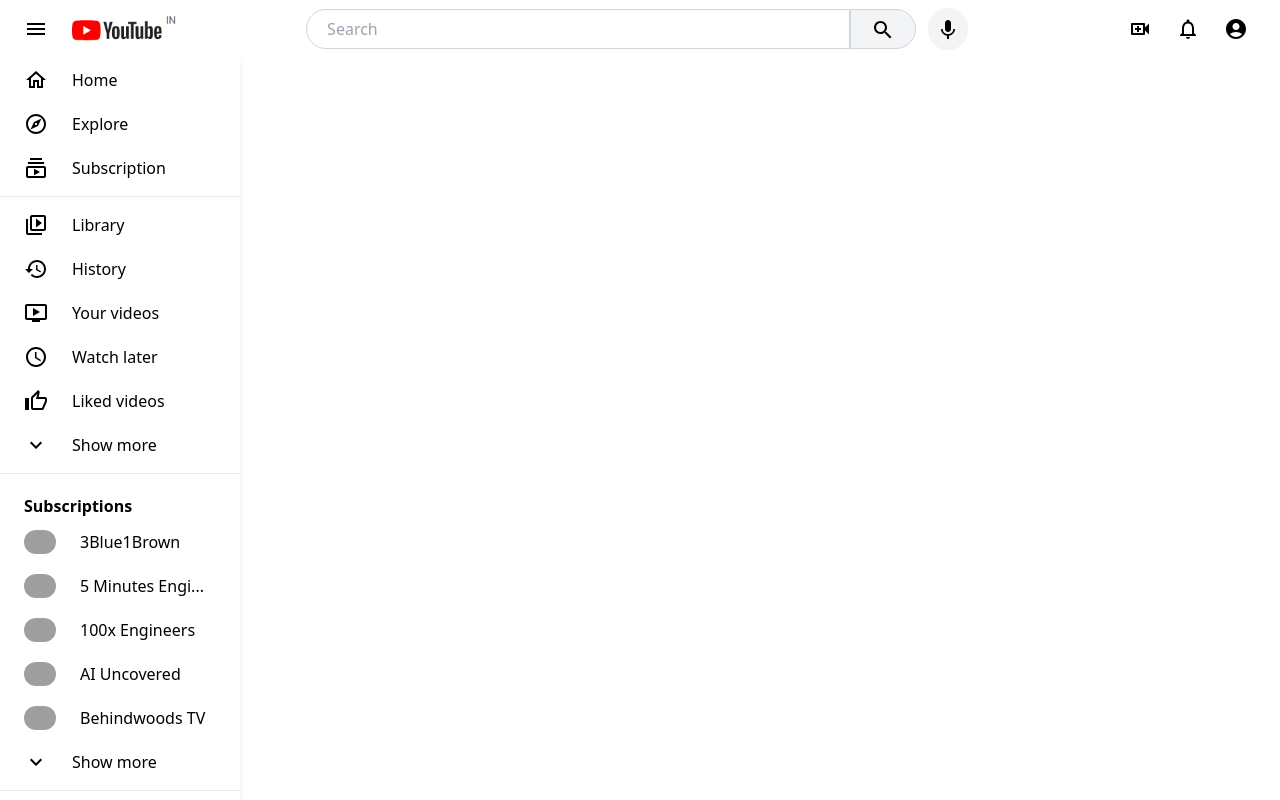
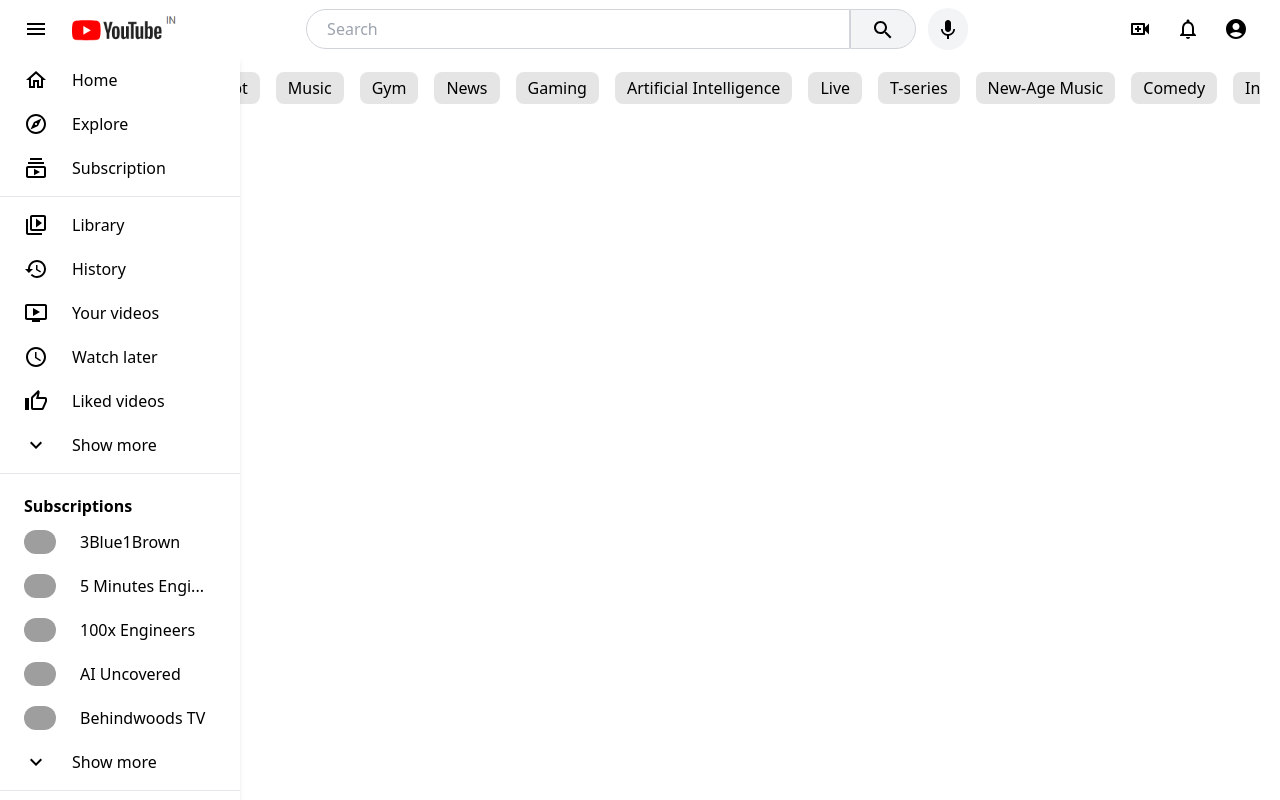
Before and after one commit to sahaya-cyril/Youtube-Clone, a React (Create React App) app: page / in a window 1280 px wide. Built offline with nearby package versions, Linux system fonts and the light colour scheme; grey boxes are pictures that could not be loaded.

Commit message:
YouTube: Created filter button videos list

```diff
--- a/src/App.css
+++ b/src/App.css
@@ -16,4 +16,15 @@
   .scrollbar:hover::-webkit-scrollbar-thumb {
     background-color: rgb(184, 184, 184) !important;
   }
+
+  /* Hide scrollbar for Chrome, Safari and Opera */
+  .no-scrollbar::-webkit-scrollbar {
+    display: none;
+  }
+
+  /* Hide scrollbar for IE, Edge and Firefox */
+  .no-scrollbar {
+    -ms-overflow-style: none; /* IE and Edge */
+    scrollbar-width: none; /* Firefox */
+  }
 }
--- a/src/components/Body/Body.js
+++ b/src/components/Body/Body.js
@@ -1,10 +1,12 @@
 import React from "react";
 import Sidebar from "../SideBar/Sidebar";
+import { Outlet } from "react-router-dom";
 
 const Body = () => {
   return (
     <div>
       <Sidebar />
+      <Outlet />
     </div>
   );
 };
--- /dev/null
+++ b/src/components/FilterVideos/FilterButton.js
@@ -0,0 +1,9 @@
+import React from "react";
+
+const FilterButton = ({ name }) => {
+  return (
+    <button className="m-2 py-1 px-3 rounded-lg bg-neutral-200">{name}</button>
+  );
+};
+
+export default FilterButton;
--- /dev/null
+++ b/src/components/FilterVideos/FiltersList.js
@@ -0,0 +1,17 @@
+import React from "react";
+import FilterButton from "./FilterButton";
+import { filterButtons } from "../../utils/constants/constants";
+
+const FiltersList = () => {
+  return (
+    <div className="flex overflow-x-scroll no-scrollbar">
+      <div className="flex-shrink-0">
+        {filterButtons.map((btnName, index) => {
+          return <FilterButton key={index} name={btnName} />;
+        })}
+      </div>
+    </div>
+  );
+};
+
+export default FiltersList;
--- /dev/null
+++ b/src/components/MainContainer/MainContainer.js
@@ -0,0 +1,12 @@
+import React from "react";
+import FiltersList from "../FilterVideos/FiltersList";
+
+const MainContainer = () => {
+  return (
+    <div className="ml-24 mr-5 pt-16">
+      <FiltersList />
+    </div>
+  );
+};
+
+export default MainContainer;
--- /dev/null
+++ b/src/utils/constants/constants.js
@@ -0,0 +1,20 @@
+export const filterButtons = [
+  "All",
+  "JavaScript",
+  "Music",
+  "Gym",
+  "News",
+  "Gaming",
+  "Artificial Intelligence",
+  "Live",
+  "T-series",
+  "New-Age Music",
+  "Comedy",
+  "Indian soap operas",
+  "Courses",
+  "Game Shows",
+  "DataBase",
+  "webseries",
+  "Algorithms",
+  "Cooking",
+];
```
Also changed, not shown: src/App.js (+7 -0 lines).
